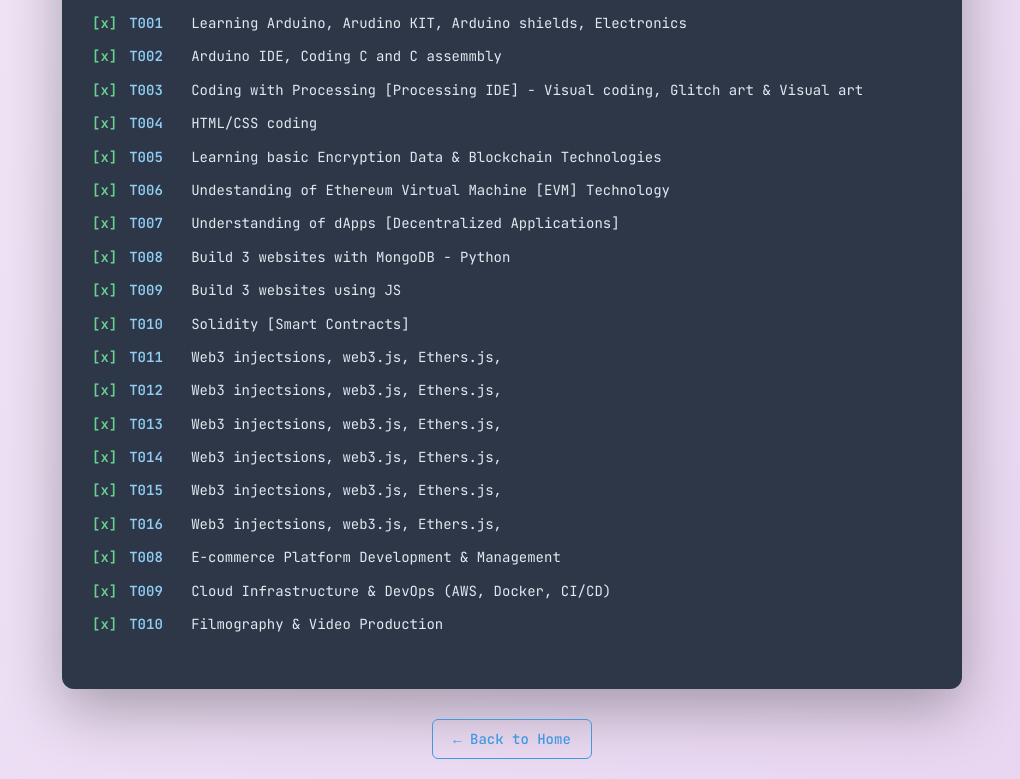
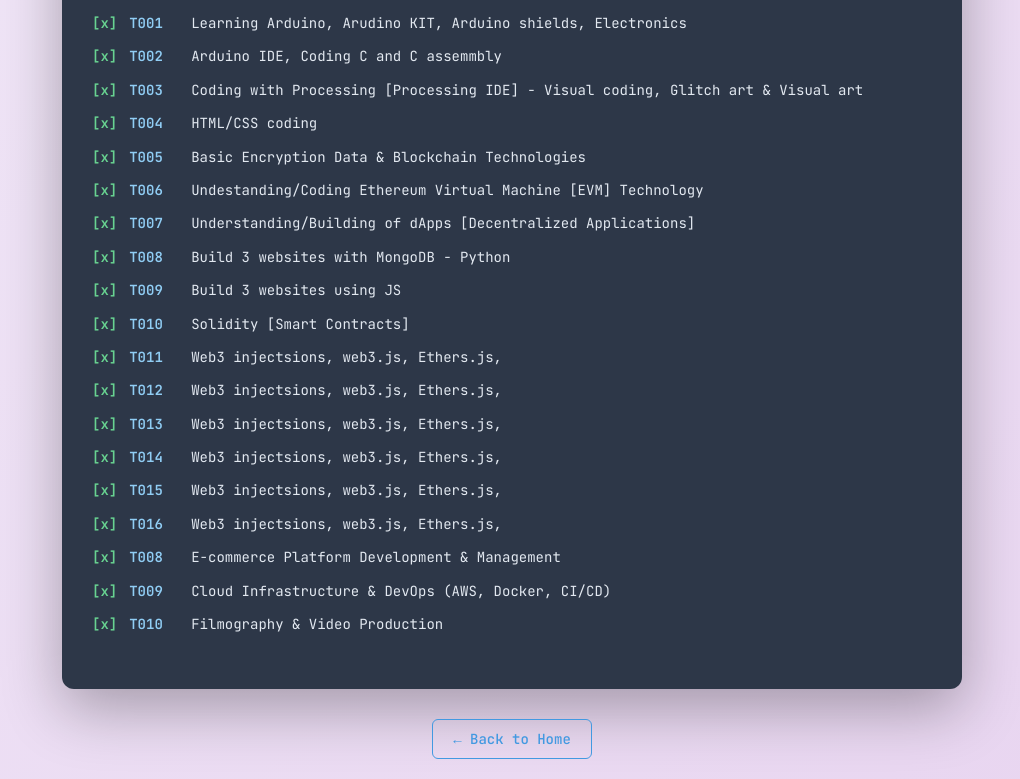
Before and after one commit to Uffynn/mainwebsite, a plain HTML site: page about.html in a window 1280 px wide. Shown: the part 144-923 px from the top of the page, without its empty margins (128-1148 px from the left). Drawn offline with Linux system fonts and the light colour scheme.

Commit message:
Update about.html

```diff
--- a/about.html
+++ b/about.html
@@ -51,19 +51,19 @@
                     <div class="task completed">
                         <span class="checkbox">[x]</span>
                         <span class="task-id">T005</span>
-                        <span class="task-desc">Learning basic Encryption Data & Blockchain Technologies</span>
+                        <span class="task-desc">Basic Encryption Data & Blockchain Technologies</span>
                     </div>
 
                     <div class="task completed">
                         <span class="checkbox">[x]</span>
                         <span class="task-id">T006</span>
-                        <span class="task-desc">Undestanding of Ethereum Virtual Machine [EVM] Technology </span>
+                        <span class="task-desc">Undestanding/Coding Ethereum Virtual Machine [EVM] Technology </span>
                     </div>
 
                     <div class="task completed">
                         <span class="checkbox">[x]</span>
                         <span class="task-id">T007</span>
-                        <span class="task-desc">Understanding of dApps [Decentralized Applications]</span>
+                        <span class="task-desc">Understanding/Building of dApps [Decentralized Applications]</span>
                     </div>
 
                     <div class="task completed">
```
